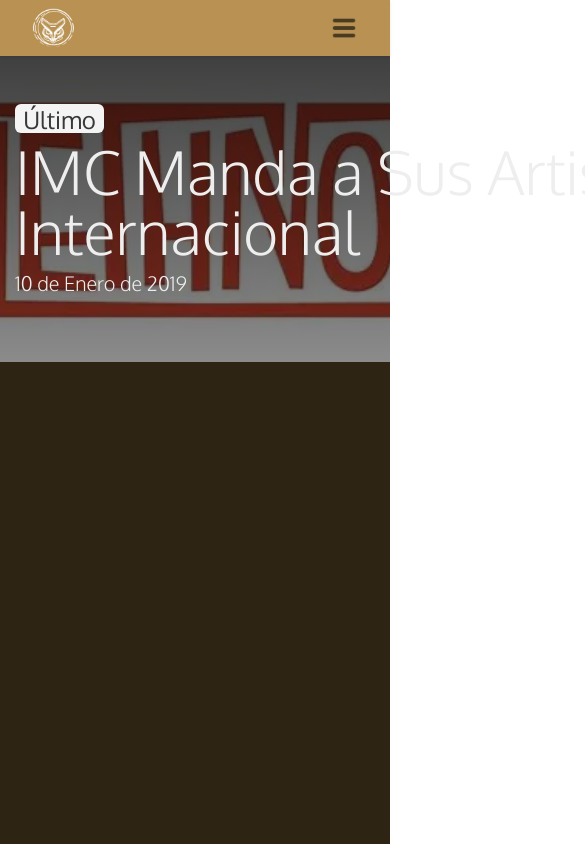
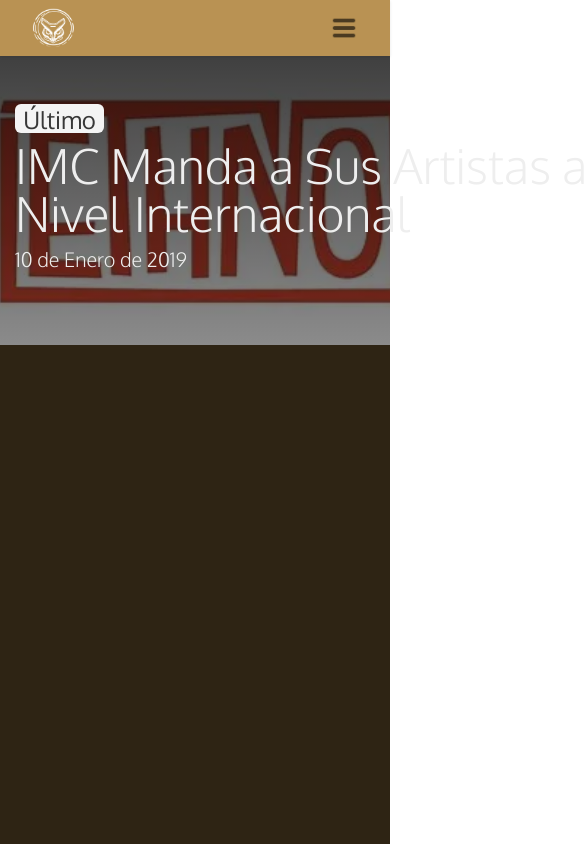
Before and after one commit to saulkurosaki/IZTAC-MUSIC-COMPANY, a Next.js app: page /blog in a window 390 px wide. Shown: the top 844 px of the page, 585 px wide, since content can reach past the window. Built offline with nearby package versions, Linux system fonts and the light colour scheme.

Commit message:
feat(blog/Header): implement the on medium devices responsive layout

```diff
--- a/components/blog/Header.tsx
+++ b/components/blog/Header.tsx
@@ -5,7 +5,7 @@ import Link from "next/link";
 
 const Header = () => {
   return (
-    <section className="relative w-full xl:h-[251px] max-xl:h-[306px] bg-white z-10">
+    <section className="relative w-full xl:h-[251px] lg:h-[306px] max-lg:h-[289px] bg-white z-10">
       <span className="relative block w-full h-full">
         <Image
           src={HeaderBg}
@@ -21,7 +21,7 @@ const Header = () => {
       </span>
 
       <div className="absolute inset-0 py-12 z-20">
-        <div className="container xl:w-[1320px] max-xl:w-[960px] h-full px-[15px]">
+        <div className="container xl:w-[1320px] lg:w-[960px] max-lg:w-[720px] h-full px-[15px]">
           <div className="w-full h-full">
             <div className="w-[89px] h-[29px] rounded-md bg-[#f4f4f4] px-auto mb-2">
               <p className="text-2xl text-[#383838] text-center oxygen">
@@ -32,7 +32,7 @@ const Header = () => {
               href="/blog/metas-cumplidas/imc-manda-a-sus-artistas-a-nivel-internacional"
               className="w-full text-[#eee] hover:opacity-70 oxygen"
             >
-              <h1 className="text-6xl font-light mb-2">
+              <h1 className="lg:text-6xl max-lg:text-5xl font-light mb-2">
                 IMC Manda a Sus Artistas a Nivel Internacional
               </h1>
               <h5 className="text-xl font-light">10 de Enero de 2019</h5>
```
